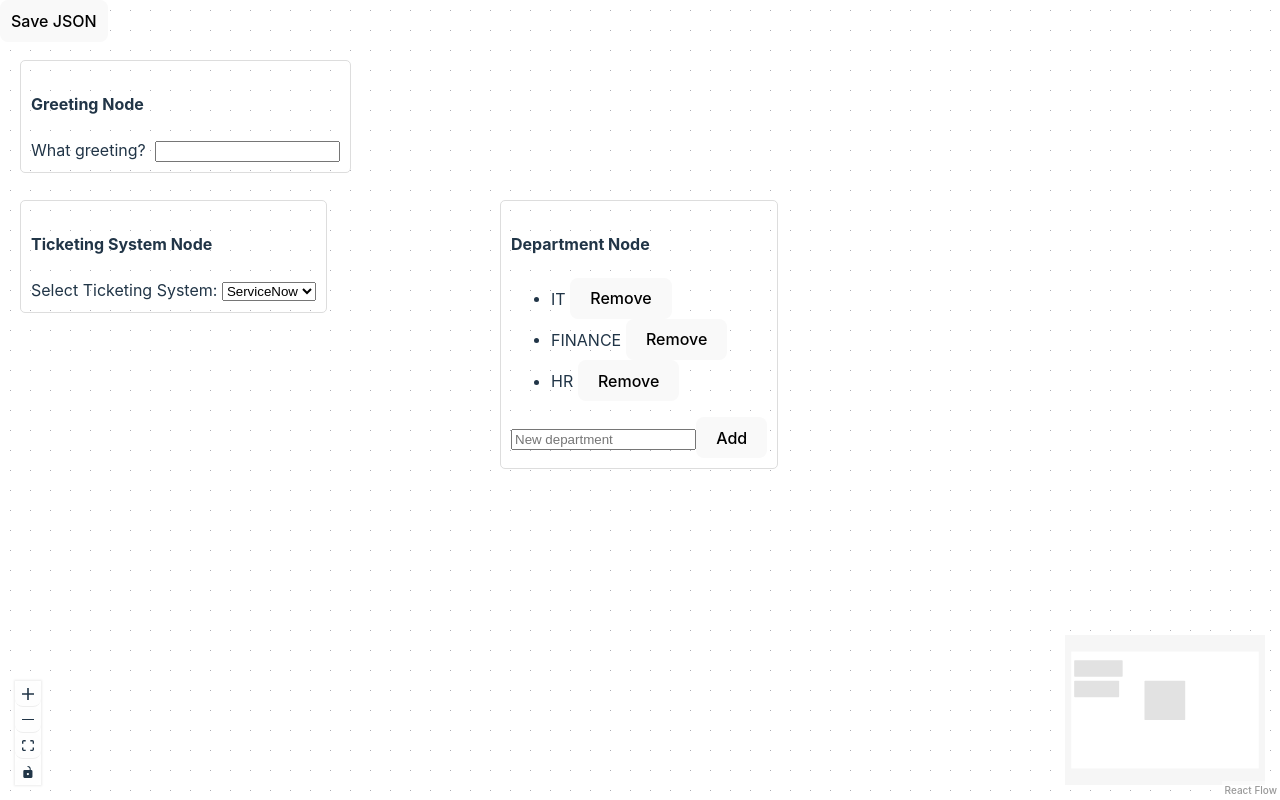
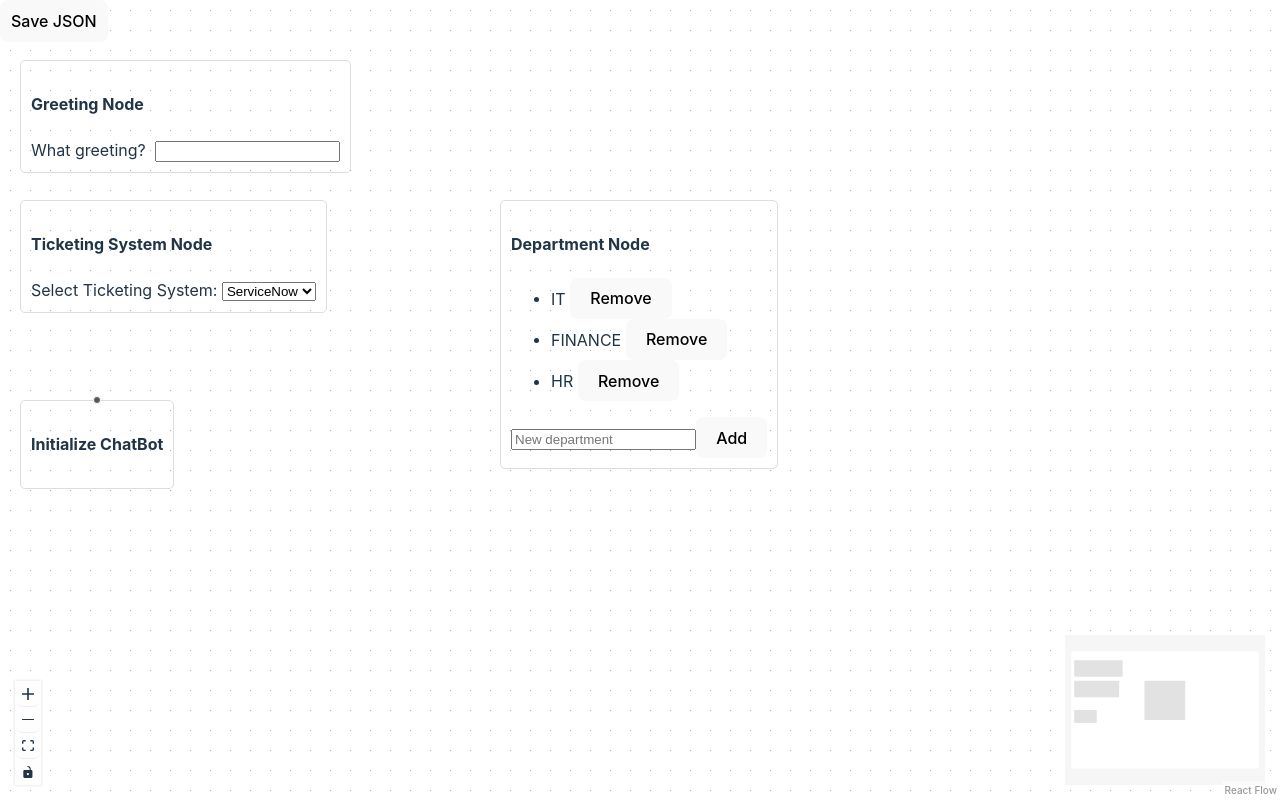
Before and after one commit to BhuvanNetAnalytiks/ChatBot_ReactFlow, a React (Vite) app: page / in a window 1280 px wide. Built offline with nearby package versions, Linux system fonts and the light colour scheme.

Commit message:
ChatBot Initiation

```diff
--- /dev/null
+++ b/src/assets/nodes/chatInitiation.jsx
@@ -0,0 +1,17 @@
+import React from 'react';
+import { Handle, Position } from '@xyflow/react';
+
+const ChatbotNode = ({ data }) => {
+    return (
+        <div style={{ padding: 10, border: '1px solid #ddd', borderRadius: 5 }}>
+            <h4>Initialize ChatBot</h4>
+            <Handle
+                type="target" // This handle is for incoming connections
+                position={Position.Top} // Position the handle at the top of the node
+                style={{ background: '#555' }} // Customize the handle style
+            />
+        </div>
+    );
+};
+
+export default ChatbotNode;
--- a/src/assets/nodes/combinedFlow.jsx
+++ b/src/assets/nodes/combinedFlow.jsx
@@ -5,10 +5,12 @@ import Flow from './mainFlow';
 import GreetingNode from './greetingNode';
 import DepartmentSelector from './departmentSelector';
 import TicketingNode from './ticketingNode';
+import ChatbotNode from './chatInitiation';
 import greetingJson from '../../data/greetingNode.json';
 import departmentJson from '../../data/departmentSelection.json';
 import serviceNowCreateJson from '../../data/createServiceNow.json';
 import serviceNowViewJson from '../../data/viewServiceNow.json';
+import chatbotJson from '../../data/chatBot.json'
 import jiraCreateJson from '../../data/createJira.json';
 import jiraViewJson from '../../data/viewJira.json';
 import zendeskCreateJson from '../../data/createZendesk.json';
@@ -105,6 +107,12 @@ const CombinedFlow = () => {
                         ),
                 },
             },
+            {
+                    id: 'chatbot-1',
+                    type: 'chatbotNode',
+                    position: { x: 20, y: 400 },
+                    data: {}, // No data is needed since the node is just a heading
+            },
         ]);
     }, [setNodes]);
 
@@ -117,6 +125,7 @@ const CombinedFlow = () => {
         greetingNode: GreetingNode,
         departmentNode: DepartmentSelector,
         ticketingNode: TicketingNode,
+        chatbotNode: ChatbotNode,
     };
 
     // Combined save function: Map each node type to its JSON template and merge them
@@ -155,7 +164,15 @@ const CombinedFlow = () => {
                     };
                 }
                 return null;
-            }
+            },
+            chatbotNode: (node) => {
+                // Return a valid step object for the chatbot node
+                return {
+                    ...chatbotJson.steps[0], // Use the chatbot JSON template
+                    parameters: [], // Add any necessary parameters here
+                };
+            },
+
         };
 
         // Build an array of step objects for each node that has a mapping.
--- /dev/null
+++ b/src/data/chatBot.json
@@ -0,0 +1,11 @@
+{
+    "steps": [
+        {
+            "function": "handle_chatbot",
+            "module": "main_library.chatbot",
+            "endpoint": "/chatbot",
+            "methods": ["POST"],
+            "parameters": []
+        }
+    ]
+}
```
